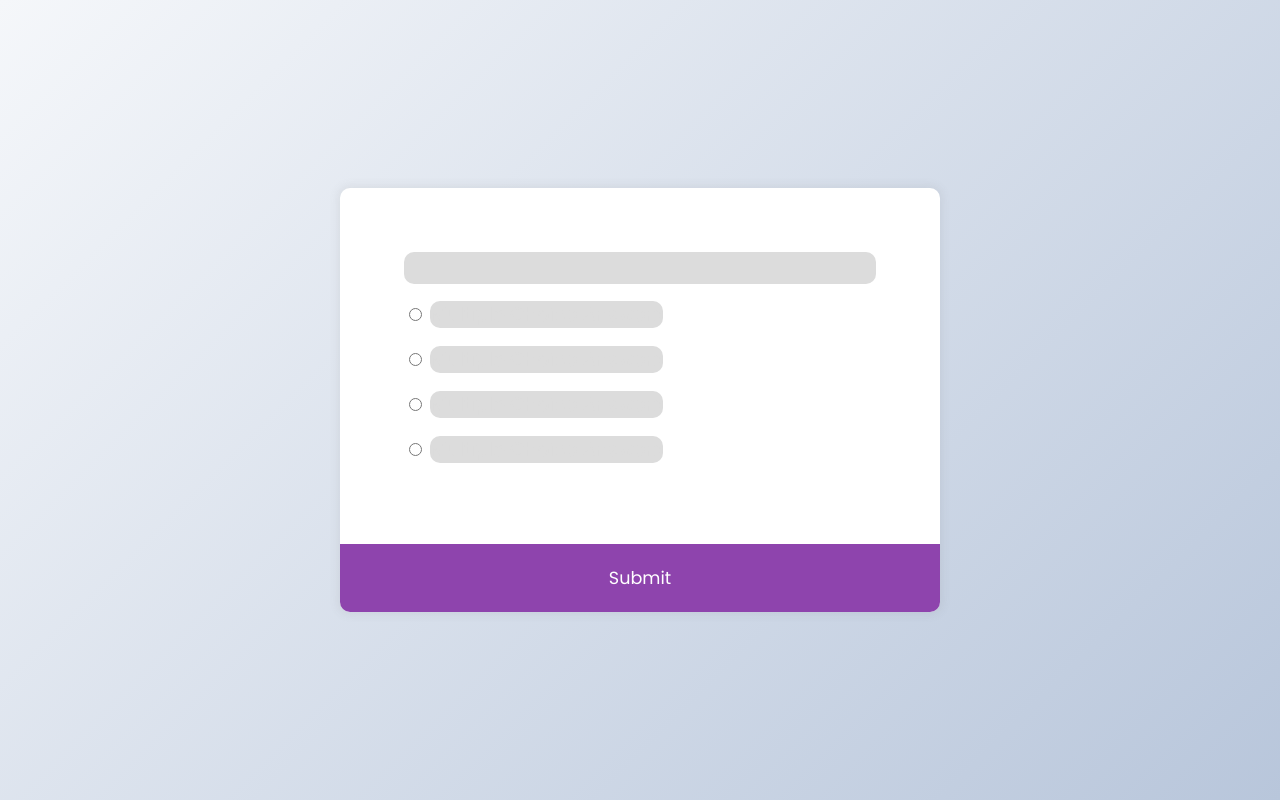
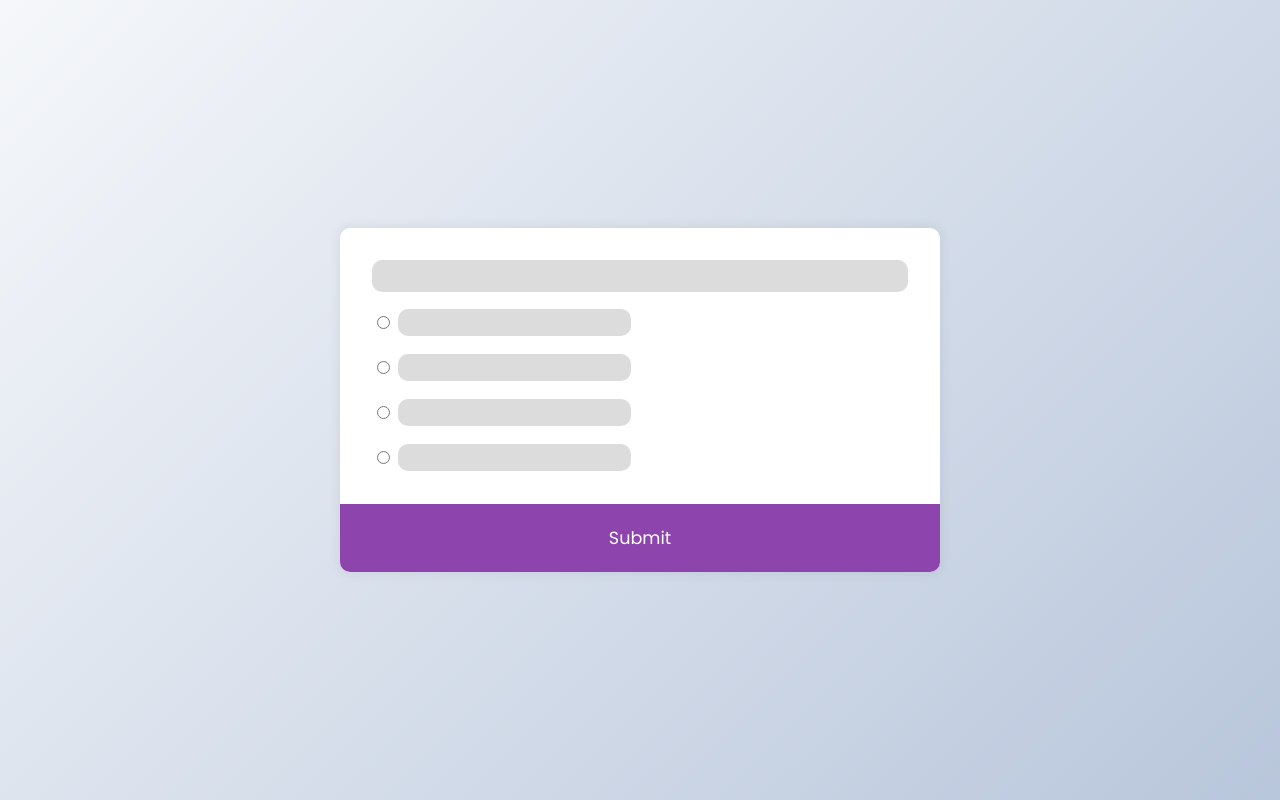
Before and after one commit to SarveshtheAbstractor/quiz-app, a plain HTML site: page index.html in a window 1280 px wide. Drawn offline with Linux system fonts and the light colour scheme; no server answers.

Commit message:
Adding some styling

```diff
--- a/style.css
+++ b/style.css
@@ -33,7 +33,7 @@ body {
 }
 
 .quiz-header {
-  padding: 4rem;
+  padding: 2rem 2rem 1rem;
 }
 
 h2 {
```
